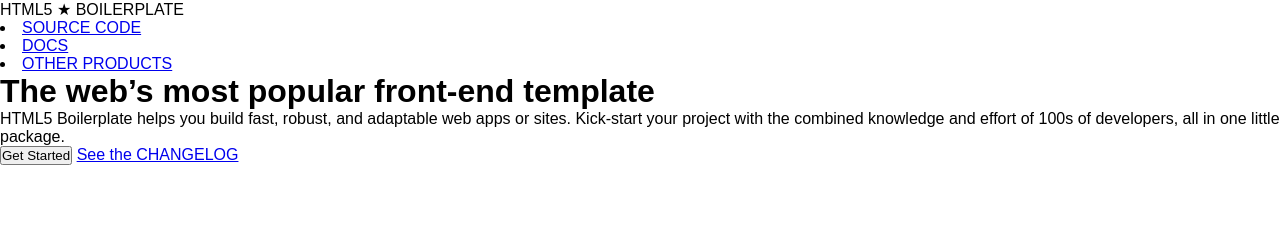
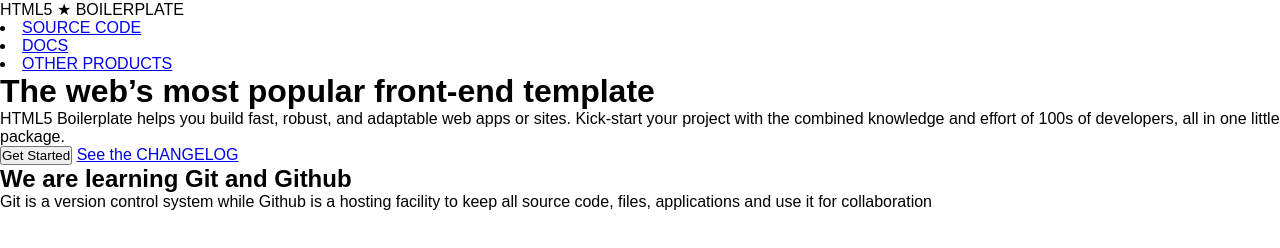
Before and after one commit to MojeedFetuga/Training, a plain HTML site: page Abdullah plate project/index.html in a window 1280 px wide. Drawn offline with Linux system fonts and the light colour scheme.

Commit message:
Add files via upload

```diff
--- a/Abdullah plate project/index.html
+++ b/Abdullah plate project/index.html
@@ -24,6 +24,8 @@
 
         </div>
     </div>
+<h2>We are learning Git and Github</h2>
+<p>Git is a version control system while Github is a hosting facility to keep all source code, files, applications and use it for collaboration</p>
 
 </body>
 </html>
```
